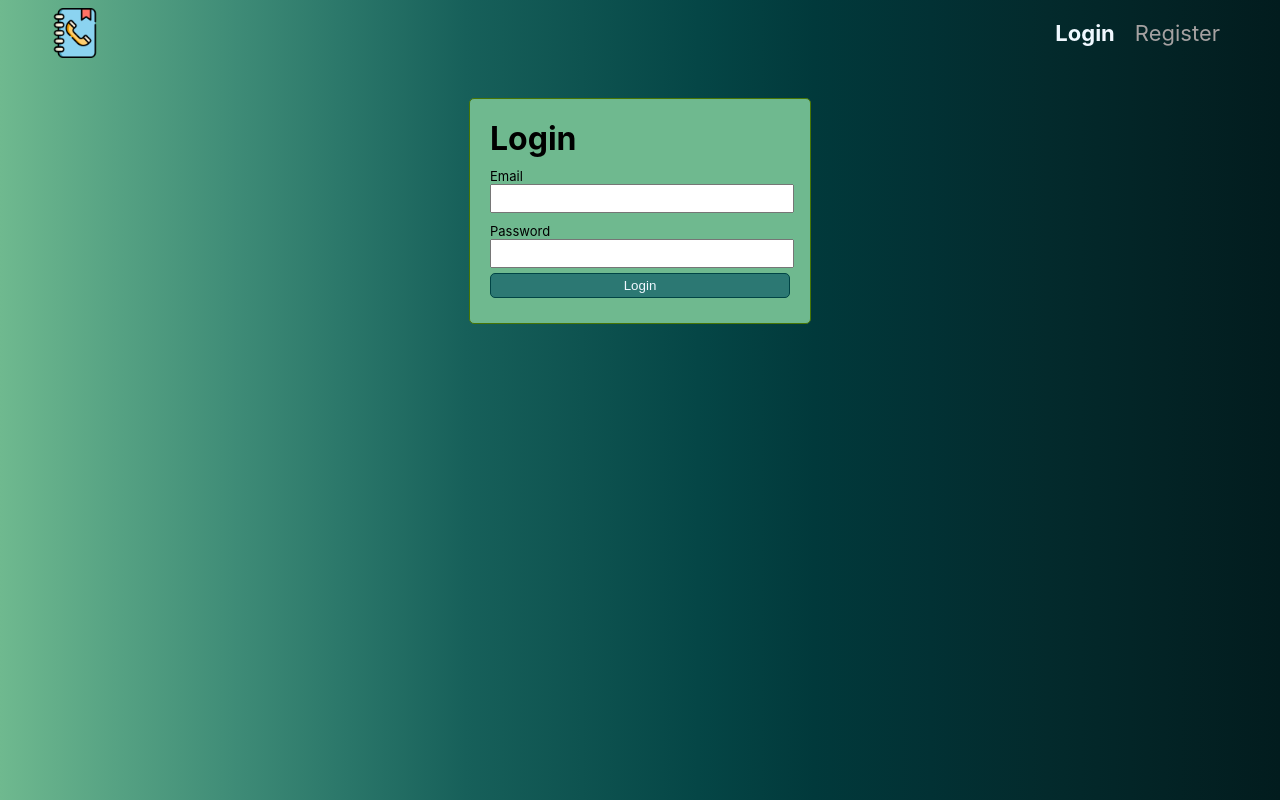
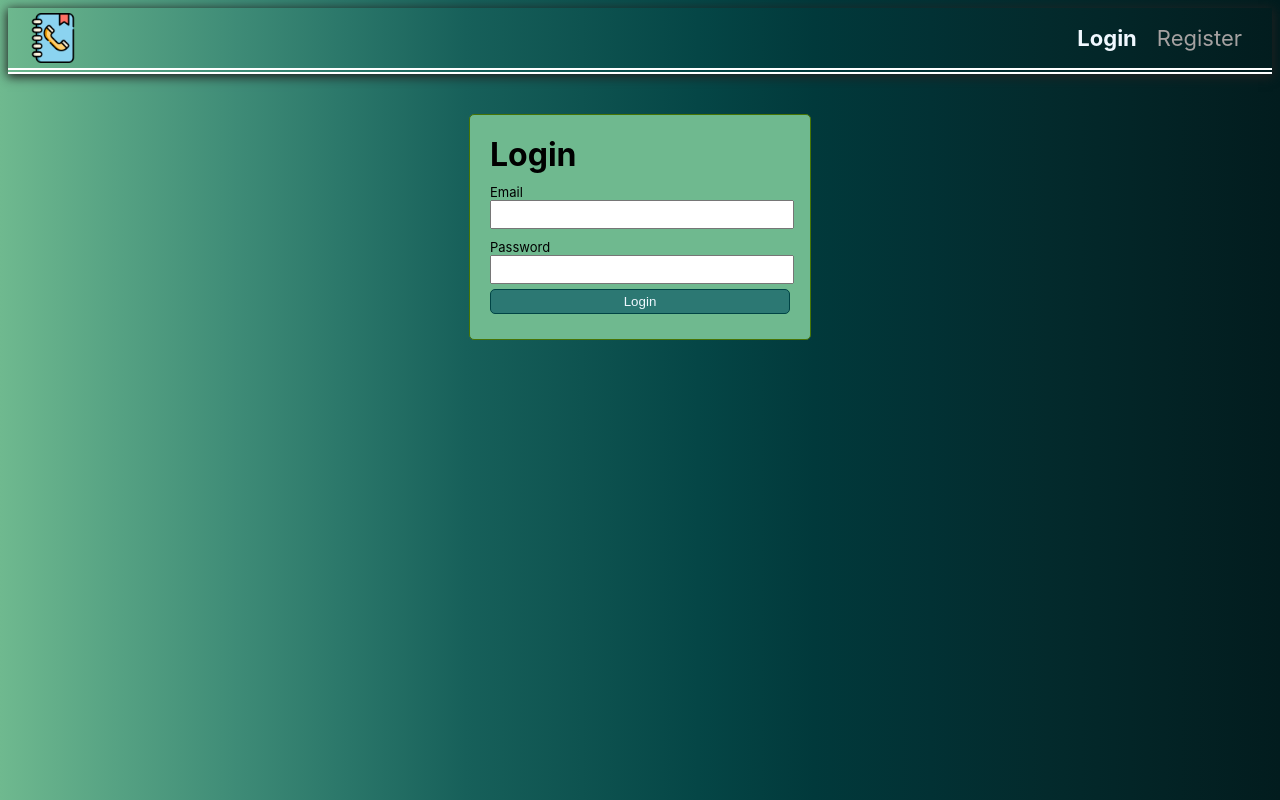
Before and after one commit to Andriy323/react-test, a React (Create React App) app: page /goit-react-hw-08-phonebook/login in a window 1280 px wide. Built offline with nearby package versions, Linux system fonts and the light colour scheme; no server answers.

Commit message:
add style

```diff
--- a/src/components/App.module.css
+++ b/src/components/App.module.css
@@ -2,7 +2,6 @@
   font-size: 19px;
 }
 .appContainer {
-  width: 1200px;
   margin-left: auto;
   margin-right: auto;
 }
--- a/src/components/Navigation/Navigation.jsx
+++ b/src/components/Navigation/Navigation.jsx
@@ -5,8 +5,8 @@ import style from './navigation.module.css';
 const Navigation = () => {
   return (
     <nav className={style.navLink}>
-      <NavigationHome />
-      <NavigationAutch />
+        <NavigationHome />
+        <NavigationAutch />
     </nav>
   );
 };
--- a/src/components/Navigation/navigation.module.css
+++ b/src/components/Navigation/navigation.module.css
@@ -5,7 +5,7 @@
 }
 .container {
   display: flex;
-  justify-content: center;
+  justify-content: space-between;
   align-items: center;
 }
 .link {
@@ -28,6 +28,9 @@
   align-items: center;
   justify-content: space-between;
   margin-bottom: 40px;
+  border-bottom: 6px double white;
+  box-shadow: rgb(33, 33, 33) 0px 2px 10px 1px;
+  padding: 5px 10px;
 }
 .contactLink {
   font-size: 26px;
```
